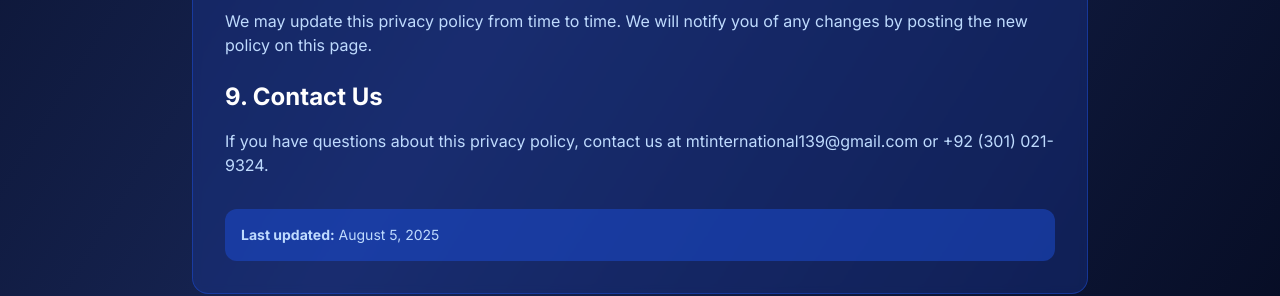
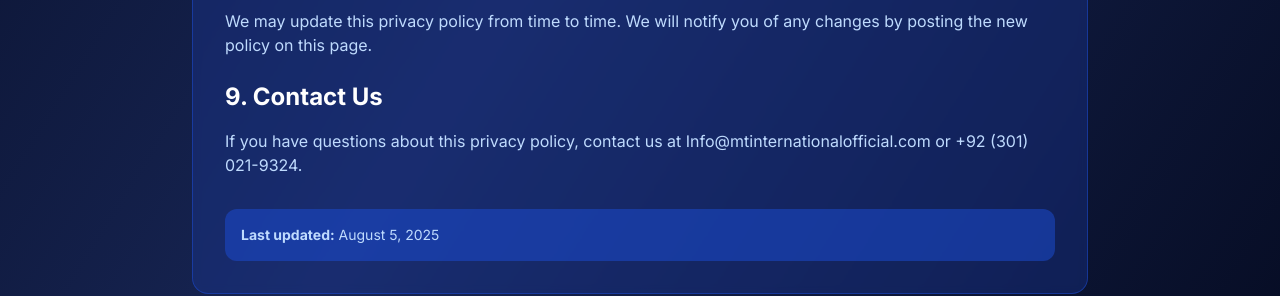
Before and after one commit to M-TalalSid/MTInternationalOfficial, a Next.js app: page /privacy in a window 1280 px wide. Shown: the part 1240-1536 px from the top of the page. Built offline with nearby package versions, Linux system fonts and the light colour scheme.

Commit message:
page.tsx

```diff
--- a/app/privacy/page.tsx
+++ b/app/privacy/page.tsx
@@ -72,7 +72,7 @@ export default function PrivacyPage() {
 
                 <h2 className="text-2xl font-bold text-white mb-4">9. Contact Us</h2>
                 <p className="text-blue-200 mb-6">
-                  If you have questions about this privacy policy, contact us at mtinternational139@gmail.com or +92
+                  If you have questions about this privacy policy, contact us at Info@mtinternationalofficial.com or +92
                   (301) 021-9324.
                 </p>
 
```
